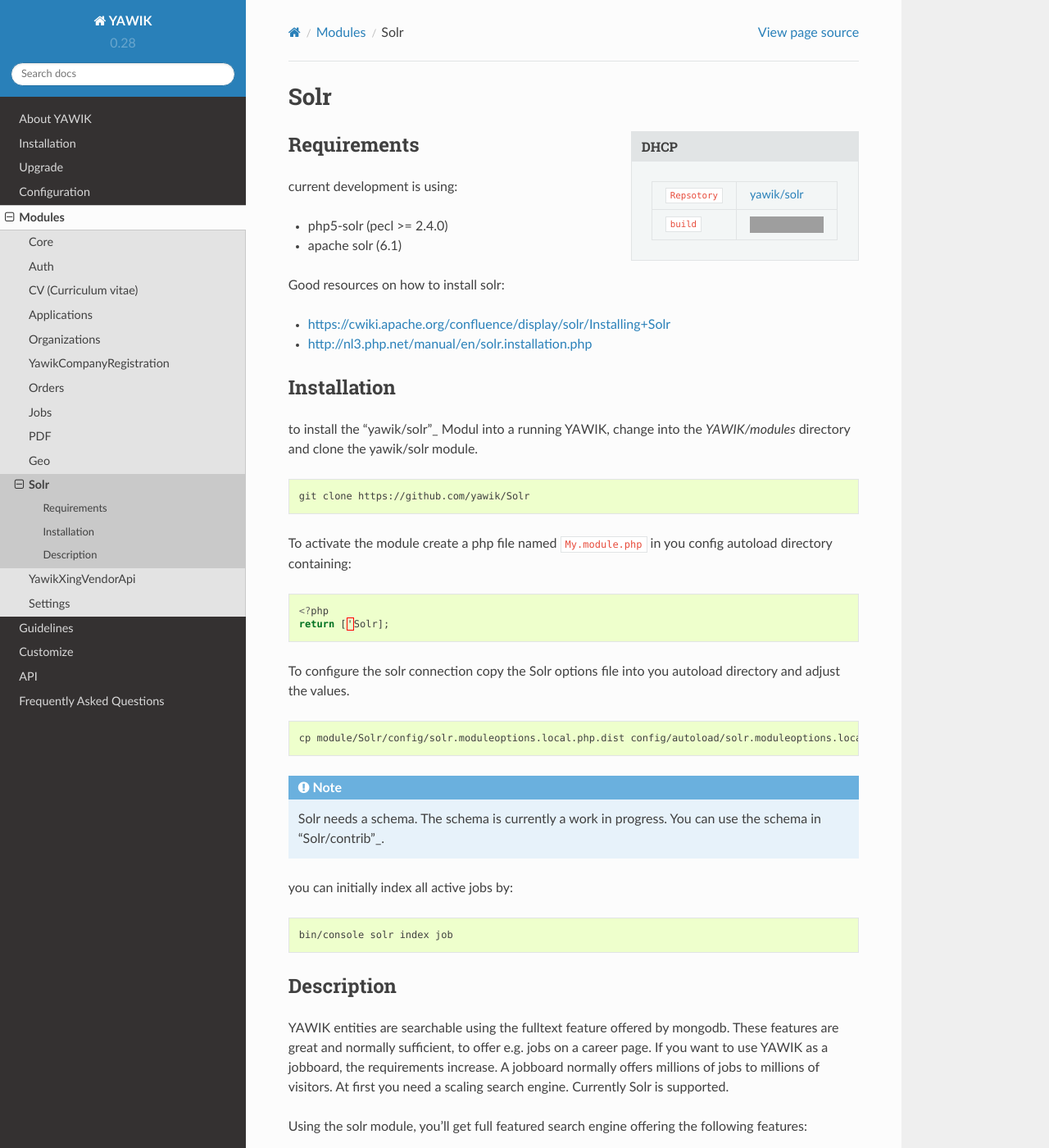
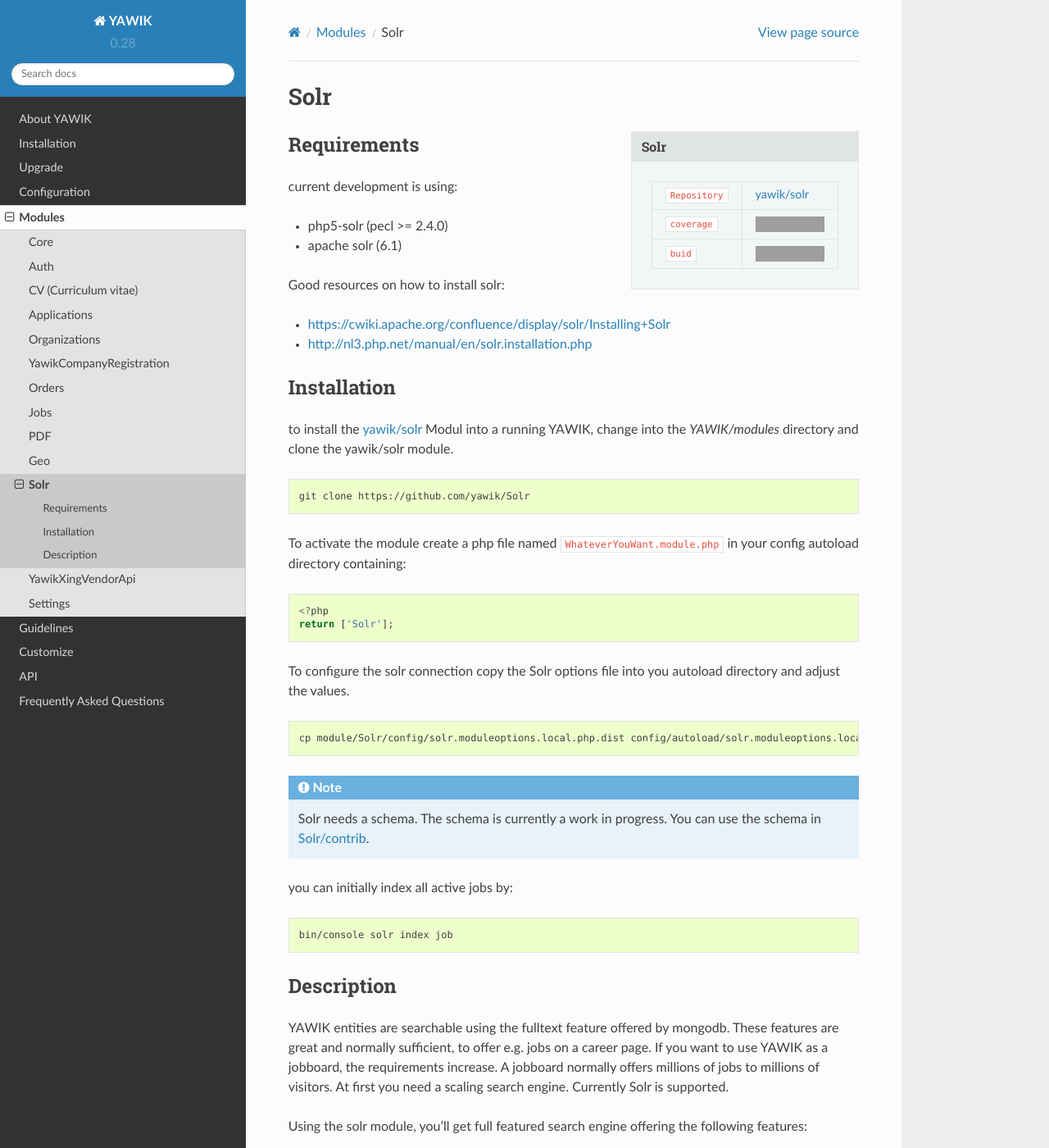
Before and after one commit to cross-solution/YawikDocs, a Sphinx documentation site: the page built from source/modules/solr/index.rst, in a window 1280 px wide and 1400 px high. Shown: the whole window at 82% size. Built offline with Sphinx 7.4.7 and the Read the Docs theme 2.0.0, drawn with Linux system fonts in a browser that asks for light colours; comment, search, counter and statistics services are not loaded; grey boxes are pictures that could not be loaded.

Commit message:
adds travis build status

```diff
--- a/source/modules/solr/index.rst
+++ b/source/modules/solr/index.rst
@@ -3,16 +3,22 @@
 Solr
 ----
 
-.. sidebar:: DHCP
+.. sidebar:: Solr
 
    =======================  ==========================================
-   ``Repsotory``             `yawik/solr`_
-   ``build``                 |coverage|
+   ``Repository``            `yawik/solr`_
+   ``coverage``              |coverage|
+   ``buid``                  |build|
    =======================  ==========================================
 
 .. |coverage| raw:: html
 
-	<a href='https://coveralls.io/github/yawik/Solr'><img src='https://coveralls.io/repos/github/yawik/Solr/badge.svg' alt='Coverage Status' /></a>
+	<a href='https://coveralls.io/github/yawik/Solr?branch=develop'><img src='https://coveralls.io/repos/github/yawik/Solr/badge.svg?branch=develop' alt='Coverage Status' /></a>
+
+
+.. |build| raw:: html
+
+        <a href="https://travis-ci.org/yawik/Solr"><img src="https://travis-ci.org/yawik/Solr.svg?branch=master"></a>
 
 
 Requirements
@@ -31,19 +37,19 @@
 Installation
 ^^^^^^^^^^^^
 
-to install the "yawik/solr"_ Modul into a running YAWIK, change into the `YAWIK/modules` directory and clone
+to install the `yawik/solr`_ Modul into a running YAWIK, change into the `YAWIK/modules` directory and clone
 the yawik/solr module.
 
 .. code-block:: sh
 
  git clone https://github.com/yawik/Solr
 
-To activate the module create a php file named ``My.module.php`` in you config autoload directory containing:
+To activate the module create a php file named ``WhateverYouWant.module.php`` in your config autoload directory containing:
 
 .. code-block:: php
 
  <?php
- return ['Solr];
+ return ['Solr'];
 
 To configure the solr connection copy the Solr options file into you autoload directory and adjust the values.
 
@@ -53,7 +59,7 @@
 
 .. note::
 
- Solr needs a schema. The schema is currently a work in progress. You can use the schema in "Solr/contrib"_.
+ Solr needs a schema. The schema is currently a work in progress. You can use the schema in `Solr/contrib`_.
 
 .. _yawik/solr: https://github.com/yawik/Solr
 .. _Solr/contrib: https://github.com/yawik/Solr/tree/master/contrib
```
